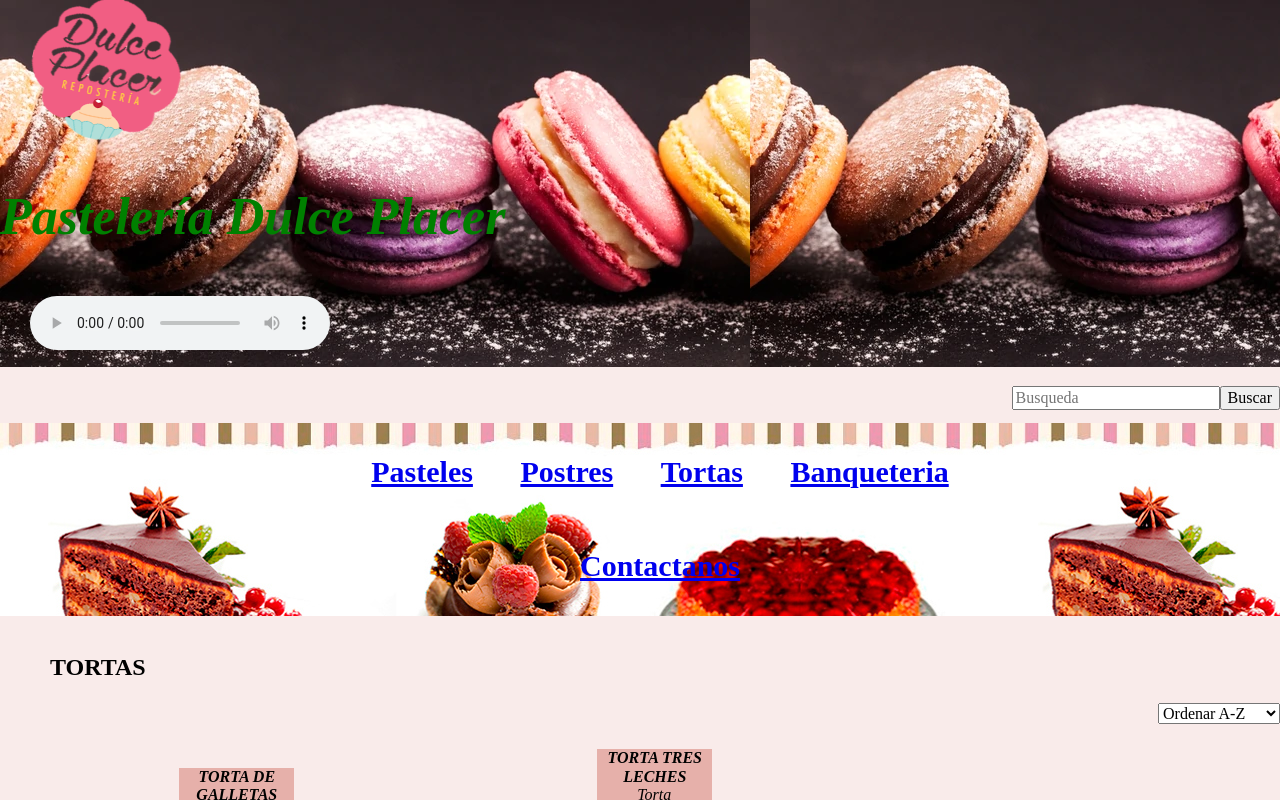
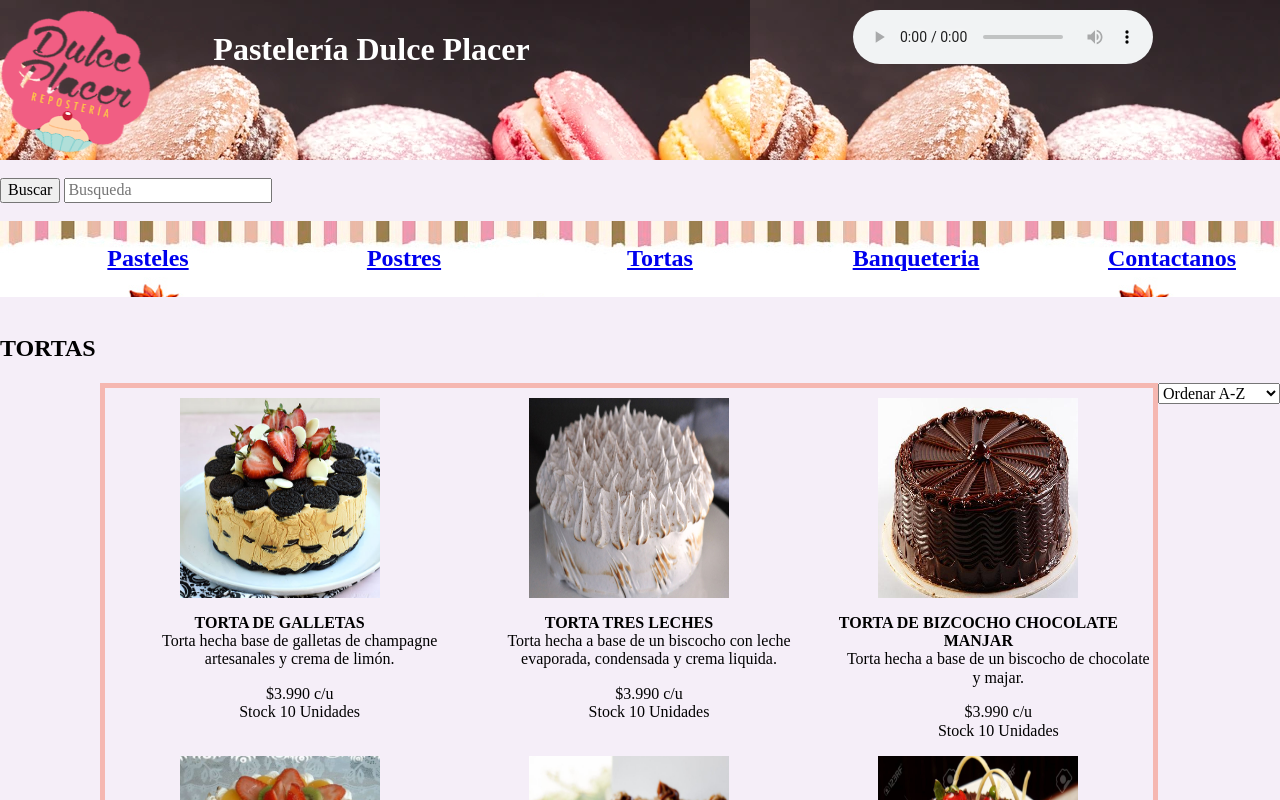
Before and after one commit to JIrarrazabalM/E-commerce, a plain HTML site: page tortas.html in a window 1280 px wide. Shown: the top 800 px of the page. Drawn offline with nearby package versions, Linux system fonts and the light colour scheme.

Commit message:
actualizacion movil

```diff
--- a/diseño.css
+++ b/diseño.css
@@ -1,32 +1,38 @@
+body{
+  background-color: #F5EEF8  ;
+}
 /*Inicio Titulos*/
-.logo{
-  margin-left: 30px;
-  padding-right: 40px;
+            /*Inicio movil*/
+.caja_titulo{
+  display: grid;
+  grid-template-columns: 1fr 3fr;
+  justify-content: center;
+  background-image: url("fondo titulo logo.jpg");
+  padding-top: 10px;
 }
 .titulo{
-  color: green;
-  font-style: italic;
+width: 100%;
+color: White;
+}
+.audio{
+  display: none;
+}
+            /*fin movil*/
+@media only screen and (min-width:501px){
+  .caja_titulo{
+    display: grid;
+    grid-template-columns: 1fr 3fr 2fr;
+    justify-content: center;
+    background-image: url("fondo titulo logo.jpg");
+    padding-top: 10px;
+  }
+.titulo{
+  width: 100%;
+  color: White;
+}
+.audio{
   display: inline;
-  font-size: 26px;
 }
-.eslogan{
-  font-weight: bold;
-  display: inline;
-  color: black;
-}
-input{
-  float: right;
-}
-.titulo_eslogan{
-  display: inline-block;
-}
-.caja_titulo{
-  background-image: url("fondo titulo logo.jpg");
-}
-body{
-  background-color: #F9EBEA;
-}
-
             /* Inicio animacion titulo*/
 @keyframes animacion_logo {
 50%{
@@ -41,75 +47,105 @@ animation-duration: 3s;
 animation-delay: 0s;
 animation-direction: normal;
 }
+
+}
             /* Fin animacion titulo*/
 /*Fin Titulos*/
 
 /*Inicio Lista del menu principal*/
+                /*inicio movil*/
 .menu_principal{
-  font-size: 30px;
+  display: grid;
+  grid-template-columns: 1fr 1fr 1fr;
+  justify-content: center;
+  font-size: 150%;
   font-weight: bold;
   background-image: url("banner.jpg");
   text-align: center;
-  list-style: none;
+  font-size: 18px;
 }
-
 .lista_menu_tortas {
-  display: inline-block;
   list-style: none;
 }
 
 .lista_menu_postres {
-  display: inline-block;
   list-style: none;
 }
 
 .lista_menu_pasteles{
-  display: inline-block;
   list-style: none;
 }
 
 .lista_menu_banqueteria {
-    display: inline-block;
   list-style: none;
 }
 
-.lista_submenu_pasteles{
-  display: none;
+
+            /*fin movil*/
+@media only screen and (min-width:501px){
+.menu_principal{
+  display: grid;
+  grid-template-columns: 1fr 1fr 1fr 1fr 1fr;
+  justify-content: center;
+  font-size: 150%;
+  font-weight: bold;
+  background-image: url("banner.jpg");
+  text-align: center;
+}
+
+.lista_menu_tortas {
   list-style: none;
 }
 
-.lista_submenu_tortas{
-  display: none;
+.lista_menu_postres {
   list-style: none;
 }
 
-.lista_submenu_postres{
-  display: none;
+.lista_menu_pasteles{
   list-style: none;
 }
 
-.lista_submenu_banqueteria{
-  display: none;
+.lista_menu_banqueteria {
   list-style: none;
 }
-.lista_menu_pasteles:hover .lista_submenu_pasteles{
-  display: list-item;
-}
 
-.lista_menu_tortas:hover .lista_submenu_tortas{
-  display: list-item;
-}
-
-.lista_menu_postres:hover .lista_submenu_postres{
-  display: list-item;
-}
-.lista_menu_banqueteria:hover .lista_submenu_banqueteria{
-  display: list-item;
 }
 /*Fin Lista del menu principal*/
 
 
 /*Inicio contenido*/
+              /*inicio movil*/
+h3{
+  padding-right: 400px;
+  margin-right: 400px;
+  width: 400px;
+  display: inline-block;
+}
+.ordenador{
+  display: inline-block;
+}
+.caja_contenido{
+  display: grid;
+  grid-template-columns: 1fr;
+  text-align: center;
+  border-style: solid;
+  border-color: #F5B7B1;
+  border-top-width: 5px;
+  border-right-width: 5px ;
+  border-bottom-width: 5px;
+  border-left-width: 5px;
+  margin-left: 50px;
+  margin-right: 50px;
+  padding-top: 10px;
+}
+.caja_contenido div ul li{
+  list-style: none;
+}
+dt{
+  font-weight: bold;
+}
+            /*fin movil*/
+@media only screen and (min-width:501px){
   h3{
     padding-right: 400px;
     margin-right: 400px;
@@ -119,62 +155,68 @@ h3{
   .ordenador{
     float: right;
   }
-.lista_contenido, dl{
-  background-color:#E6B0AA  ;
+  .caja_contenido{
+    display: grid;
+    grid-template-columns: 1fr 1fr 1fr;
+    grid-template-rows: 3fr;
+    text-align: center;
+    border-style: solid;
+    border-color: #F5B7B1;
+    border-top-width: 5px;
+    border-right-width: 5px ;
+    border-bottom-width: 5px;
+    border-left-width: 5px;
+    margin-left: 100px;
+    margin-right: 100px;
+    padding-top: 10 px;
+  }
+  .caja_contenido div ul li{
+    list-style: none;
   }
   dt{
     font-weight: bold;
-text-align: center;
-font-style: italic;
-}
-dd,.lista_contenido{
-font-style: italic;
-list-style: none;
-}
-dd{
-  padding-right: 20px;
-}
-div{
-  display: inline-block;
-  width: 30%;
-  margin: 15px;
-}
-.imagen_oferta{
-padding-left: 35%;
-width: 150px;
-height: 150px;
-}
-.lista_contenido{
-  text-align: center;
   }
 /*Fin contenido*/
 
 /*Inicio contacto*/
-section{
-  padding-top: 2px;
-  padding-bottom: 2px;
-  text-align: left;
-}
 .seccion_contacto{
-  background-color: #99A3A4;
+  display: grid;
+  grid-template-columns: 1fr;
+  background-color: #AF7AC5;
+  text-align: center;
+  padding-top: 15px;
+  padding-bottom: 15px;
 }
 
+@media only screen and (min-width:501px){
+  .seccion_contacto{
+    display: grid;
+    grid-template-columns: 1fr 1fr 1fr;
+    background-color: #D7BDE2;
+    text-align: center;
+    padding-top: 15px;
+    padding-bottom: 15px;
+  }
+}
 /*Fin contacto*/
 
 /*inicio formilario contacto*/
-.enviar{
-  display: inline;
+
+.formulario{
+display: grid;
+grid-template-columns: 1fr;
+justify-content: center;
+background-color: #F4ECF7;
 }
 
+@media only screen and (min-width:501px){
 .formulario{
-display: inline-block;
-padding-left: 50px;
-
-
+display: grid;
+grid-template-columns: 1fr;
+justify-content: center;
+margin-left: 200px;
+margin-right: 200px;
+background-color: #D7BDE2;
 }
-
-.comentarios_formulario, h2{
-  padding-left: 50px;
-
 }
 /*Fin formilario contacto*/
```
Lines whose indentation alone changed are shown as unchanged.
